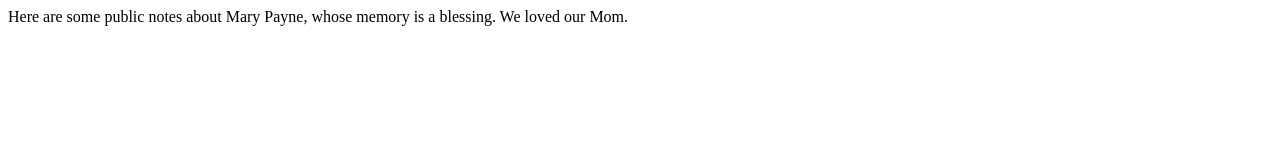
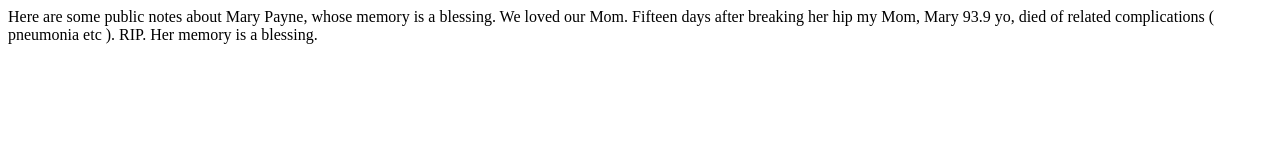
Before and after one commit to payne/mary, a plain HTML site: page index.html in a window 1280 px wide. Drawn offline with Linux system fonts and the light colour scheme.

Commit message:
timeline added

```diff
--- a/index.html
+++ b/index.html
@@ -4,6 +4,10 @@
 
     Here are some public notes about Mary Payne, whose memory is a blessing.  We loved our Mom.
 
+
+    Fifteen days after breaking her hip my Mom, Mary 93.9 yo, died of related complications ( pneumonia etc ).  RIP.  Her memory is a blessing.
+
+
 </body>
 
 </html>
```
